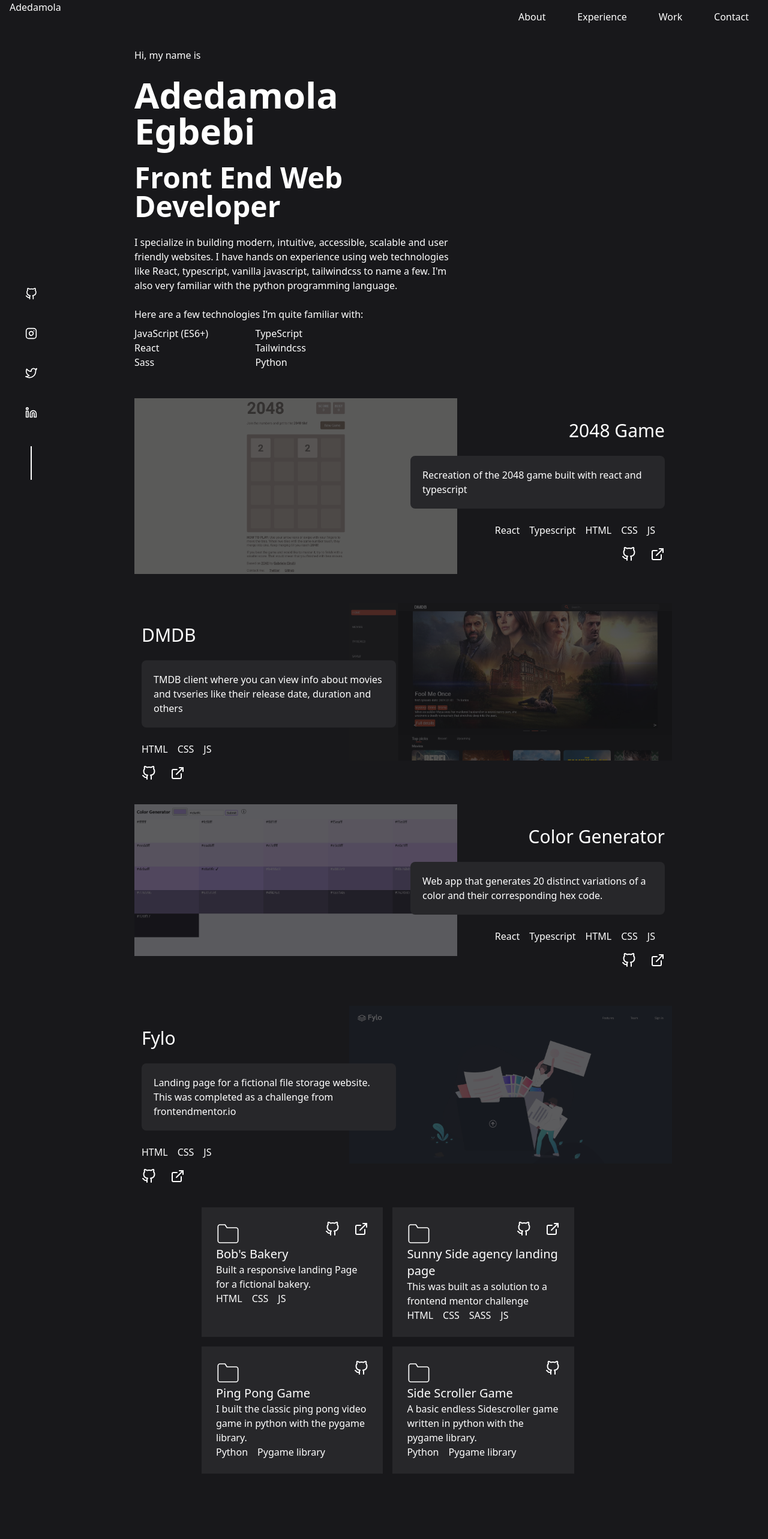
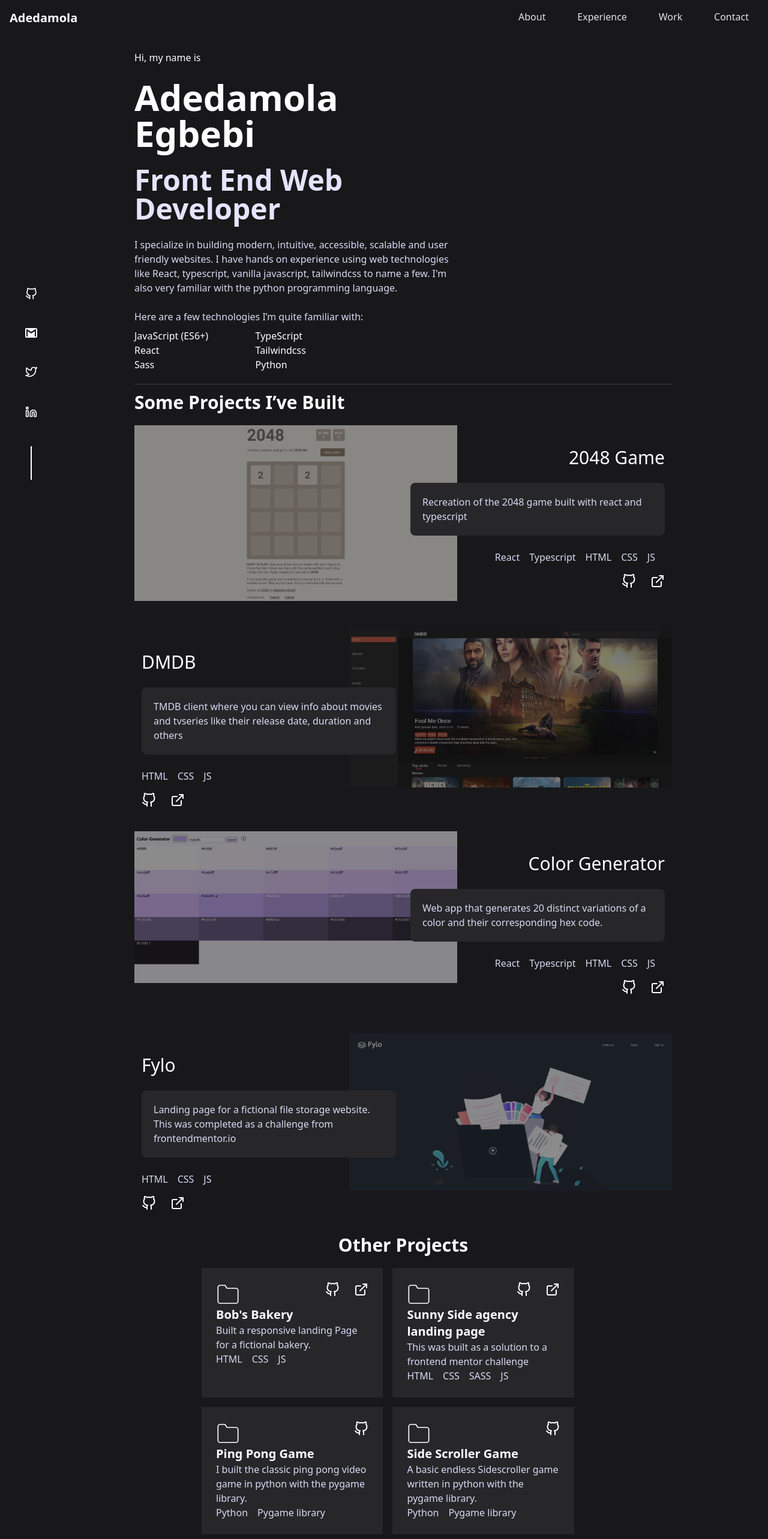
Before and after one commit to PapaBob31/my-portfolio, a React (Vite) app: page / in a window 1280 px wide. Shown: the top 2566 px of the page at 60% size. Before the commit the page ends 2473 px from the top, so only its background shows below. Built offline with nearby package versions, Linux system fonts and the light colour scheme.

Commit message:
Made some UI Changes

```diff
--- a/index.html
+++ b/index.html
@@ -5,9 +5,10 @@
     <link rel="icon" type="image/svg+xml" href="/vite.svg" />
     <link rel="stylesheet" href="style.css" />
     <meta name="viewport" content="width=device-width, initial-scale=1.0" />
+    <meta name="description" content="Adedamola Eg'bebi''">
     <title>Adedamola Egbebi</title>
   </head>
-  <body class="bg-zinc-900 text-white">
+  <body class="bg-zinc-900 text-[#d9d9f4]">
     <div id="root"></div>
     <script type="module" src="/src/main.jsx"></script>
   </body>
--- a/src/App.jsx
+++ b/src/App.jsx
@@ -14,7 +14,7 @@ function Links() {
       </li>
       <li className="w-5 hover:-translate-y-1">
         <a href="" aria-label="Gmail Link">
-          <img src="./icons/insta.svg" alt="instagram icon"/>
+          <img src="./icons/email.svg" alt="Email icon"/>
         </a>
       </li>
       <li className="w-5 hover:-translate-y-1">
@@ -40,9 +40,9 @@ export default function Main() {
       <Header/>
       <main className="md:w-3/4 mx-[5%] md:mx-auto md:ps-16">
         <section className="md:w-3/5 w-4/5">
-          <p className="my-6 hide-stuff" id="about-me">Hi, my name is</p>
-          <h1 className="text-5xl md:text-6xl font-bold my-6 hide-stuff">Adedamola Egbebi</h1>
-          <h2 className="text-4xl md:text-5xl font-bold my-6 hide-stuff">Front End Web Developer</h2>
+          <p className="my-6 hide-stuff text-white" id="about-me">Hi, my name is</p>
+          <h1 className="text-5xl md:text-6xl font-bold my-6 hide-stuff text-white">Adedamola Egbebi</h1>
+          <h2 className="text-4xl md:text-5xl font-bold my-6 hide-stuff text-[#e4e4ff]">Front End Web Developer</h2>
           <p className="my-6 hide-stuff">
             I specialize in building modern, intuitive, accessible, scalable and user friendly websites.
             I have hands on experience using web technologies like React, typescript, vanilla javascript, tailwindcss to name a few.
@@ -50,20 +50,24 @@ export default function Main() {
           </p>
           <p className="my-2 hide-stuff" id="experience">Here are a few technologies I’m quite familiar with:</p>
           <ul className="flex flex-wrap w-3/4 justify-between hide-stuff">
-            <li className="w-1/2">JavaScript (ES6+)</li>
-            <li className="w-1/2">TypeScript</li>
-            <li className="w-1/2">React</li>
-            <li className="w-1/2">Tailwindcss</li>
-            <li className="w-1/2">Sass</li>
-            <li className="w-1/2">Python</li>
+            <li className="w-1/2 text-white">JavaScript (ES6+)</li>
+            <li className="w-1/2 text-white">TypeScript</li>
+            <li className="w-1/2 text-white">React</li>
+            <li className="w-1/2 text-white">Tailwindcss</li>
+            <li className="w-1/2 text-white">Sass</li>
+            <li className="w-1/2 text-white">Python</li>
           </ul>
           {/*<button className="hide-stuff">Here's my Resume</button>*/}
         </section>
         <section id="work">
-         <Projects/>
+          <h1 className="font-bold text-3xl text-white pt-3 my-5 border-t border-t-zinc-700 hide-stuff">Some Projects I’ve Built</h1>
+          <Projects/>
         </section>
-        <section className="lg:w-3/4 mx-auto md:flex flex-wrap">
-          <OtherProjects/>
+        <section>
+          <h1 className="font-bold text-3xl text-white mt-6 mb-5 text-center hide-stuff">Other Projects</h1>
+          <div className="lg:w-3/4 mx-auto md:flex flex-wrap">
+            <OtherProjects/>
+          </div>
         </section>
         <Links/>
       </main>
--- a/src/header.jsx
+++ b/src/header.jsx
@@ -4,7 +4,7 @@ export default function Header() {
   const [visibilityClass, setVisibilityClass] = useState("translate-x-full");
   return (
     <header className="flex justify-between text-white w-full px-4">
-      <h1>Adedamola</h1>
+      <h1 className="font-semibold text-xl py-4">Adedamola</h1>
       <nav className="md:min-w-80 md:h-fit md:w-1/3">
         <button className="md:hidden p-1 text-black rounded-lg" onClick={() => setVisibilityClass("translate-x-0")} aria-label="Menu toggle">
         	<img src="icons/Hamburger Menu.svg" alt="Menu icon"/>
@@ -15,10 +15,10 @@ export default function Header() {
             <img src="icons/close.svg" alt="Menu close icon"/>
           </button>
           <ul className="block md:flex justify-between">
-            <li className="mt-12 md:mt-0"><a href="#about-me">About</a></li>
-            <li className="mt-12 md:mt-0"><a href="#experience">Experience</a></li>
-            <li className="mt-12 md:mt-0"><a href="#work">Work</a></li>
-            <li className="mt-12 md:mt-0"><a href="#contact-me">Contact</a></li>
+            <li className="mt-12 md:mt-0"><a href="#about-me" className="text-zinc-200">About</a></li>
+            <li className="mt-12 md:mt-0"><a href="#experience" className="text-zinc-200">Experience</a></li>
+            <li className="mt-12 md:mt-0"><a href="#work" className="text-zinc-200">Work</a></li>
+            <li className="mt-12 md:mt-0"><a href="#contact-me" className="text-zinc-200">Contact</a></li>
           </ul>
         </div>
       </nav>
--- a/src/projects_showcase.jsx
+++ b/src/projects_showcase.jsx
@@ -41,15 +41,15 @@ export function Projects() {
   ]
 
   return projects_details.map((detail, index) => (
-    <figure className={"w-full relative my-12 lg:flex hide-stuff min-h-72 border lg:border-0 rounded-lg border-neutral-800 shadow-neutral-800 shadow-none shadow-lg "
+    <figure className={"w-full relative mb-12 lg:flex hide-stuff min-h-72 border lg:border-0 rounded-lg border-neutral-800 shadow-neutral-800 shadow-none shadow-lg "
      + (index%2 === 1 ? "justify-end": "")} key={index}>
       <div className="absolute lg:relative lg:w-3/5 w-full h-full">
         <img src={detail.img_link} className="w-full h-full object-cover lg:object-fill rounded-lg lg:rounded-none"/>
-        <div className="hidden lg:block bg-zinc-900/70 absolute w-full h-full top-0 left-0 transition-bg duration-300 hover:bg-transparent"></div>
+        <div className="hidden lg:block bg-zinc-900/50 absolute w-full h-full top-0 left-0 transition-bg duration-300 hover:bg-transparent"></div>
       </div>
       <figcaption className={"absolute w-full top-0 lg:w-1/2 h-full p-3 bg-zinc-900/80 lg:bg-transparent transition-bg duration-300 lg:hover:bg-transparent hover:bg-zinc-900/20 "
        + (index%2 === 1 ? "lg:left-0" : "lg:right-0")}>
-        <h2 className={"text-3xl my-6" + (!(index%2 === 1) ? " lg:text-end": "")}>{detail.title}</h2>
+        <h2 className={"text-3xl my-6 text-white" + (!(index%2 === 1) ? " lg:text-end": "")}>{detail.title}</h2>
         <p className="lg:p-5 rounded-lg lg:bg-zinc-800 mb-6 bg-transparent">{detail.description}</p>
         <ul className={"flex" + (!(index%2 === 1) ? " lg:justify-end": "")} aria-label="Tools used">
           {detail.tools.map((tool, index) => (
@@ -118,7 +118,7 @@ export function OtherProjects() {
           </a>}
         </div>
       </div>
-      <h1 className="text-xl text-bold">{detail.title}</h1>
+      <h1 className="text-xl font-bold text-white">{detail.title}</h1>
       <p>{detail.description}</p>
       <ul className="flex" aria-label="Tools used">
         {detail.tools.map((tool, index) => (
--- a/style.css
+++ b/style.css
@@ -612,11 +612,6 @@ video {
   margin-right: auto;
 }
 
-.my-12 {
-  margin-top: 3rem;
-  margin-bottom: 3rem;
-}
-
 .my-2 {
   margin-top: 0.5rem;
   margin-bottom: 0.5rem;
@@ -627,8 +622,21 @@ video {
   margin-bottom: 1.5rem;
 }
 
+.my-5 {
+  margin-top: 1.25rem;
+  margin-bottom: 1.25rem;
+}
+
+.mb-12 {
+  margin-bottom: 3rem;
+}
+
 .mb-4 {
   margin-bottom: 1rem;
+}
+
+.mb-5 {
+  margin-bottom: 1.25rem;
 }
 
 .mb-6 {
@@ -649,6 +657,10 @@ video {
 
 .mt-4 {
   margin-top: 1rem;
+}
+
+.mt-6 {
+  margin-top: 1.5rem;
 }
 
 .block {
@@ -757,9 +769,28 @@ video {
   border-width: 1px;
 }
 
+.border-t {
+  border-top-width: 1px;
+}
+
 .border-neutral-800 {
   --tw-border-opacity: 1;
   border-color: rgb(38 38 38 / var(--tw-border-opacity));
+}
+
+.border-t-zinc-200 {
+  --tw-border-opacity: 1;
+  border-top-color: rgb(228 228 231 / var(--tw-border-opacity));
+}
+
+.border-t-zinc-100 {
+  --tw-border-opacity: 1;
+  border-top-color: rgb(244 244 245 / var(--tw-border-opacity));
+}
+
+.border-t-zinc-700 {
+  --tw-border-opacity: 1;
+  border-top-color: rgb(63 63 70 / var(--tw-border-opacity));
 }
 
 .bg-transparent {
@@ -781,8 +812,8 @@ video {
   background-color: rgb(24 24 27 / var(--tw-bg-opacity));
 }
 
-.bg-zinc-900\/70 {
-  background-color: rgb(24 24 27 / 0.7);
+.bg-zinc-900\/50 {
+  background-color: rgb(24 24 27 / 0.5);
 }
 
 .bg-zinc-900\/80 {
@@ -813,6 +844,27 @@ video {
 .px-4 {
   padding-left: 1rem;
   padding-right: 1rem;
+}
+
+.py-4 {
+  padding-top: 1rem;
+  padding-bottom: 1rem;
+}
+
+.pt-6 {
+  padding-top: 1.5rem;
+}
+
+.pt-4 {
+  padding-top: 1rem;
+}
+
+.pt-3 {
+  padding-top: 0.75rem;
+}
+
+.text-center {
+  text-align: center;
 }
 
 .text-end {
@@ -847,6 +899,20 @@ video {
   font-weight: 700;
 }
 
+.font-semibold {
+  font-weight: 600;
+}
+
+.text-\[\#d9d9f4\] {
+  --tw-text-opacity: 1;
+  color: rgb(217 217 244 / var(--tw-text-opacity));
+}
+
+.text-\[\#e4e4ff\] {
+  --tw-text-opacity: 1;
+  color: rgb(228 228 255 / var(--tw-text-opacity));
+}
+
 .text-black {
   --tw-text-opacity: 1;
   color: rgb(0 0 0 / var(--tw-text-opacity));
@@ -855,6 +921,11 @@ video {
 .text-white {
   --tw-text-opacity: 1;
   color: rgb(255 255 255 / var(--tw-text-opacity));
+}
+
+.text-zinc-200 {
+  --tw-text-opacity: 1;
+  color: rgb(228 228 231 / var(--tw-text-opacity));
 }
 
 .shadow-lg {
```
Also changed, not shown: public/icons/email.svg (added).
